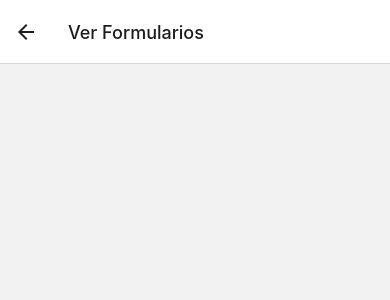
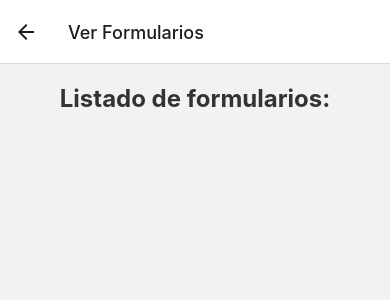
Before and after one commit to Juanse1998/IFarming, a React Native app: screen /FormListScreen in a window 390 px wide. Shown: the top 300 px of the page. Built offline with nearby package versions, Linux system fonts and the light colour scheme.

Commit message:
Se actualizaron los estilos

```diff
--- a/src/components/form/ListForm.jsx
+++ b/src/components/form/ListForm.jsx
@@ -1,7 +1,7 @@
-import React, { useState } from "react";
-import { View, Button, FlatList } from "react-native-web";
+import React from "react";
+import { View, Text, Button, FlatList, StyleSheet } from "react-native";
+import { connect } from "react-redux";
 import { removeForm } from "../../redux/actions/action";
-import { connect } from "react-redux";
 import { useNavigation } from '@react-navigation/native';
 
 const ListForm = ({ forms, removeForm }) => {
@@ -15,25 +15,79 @@
     navigation.navigate('EditFormScreen', { form: item });
   };
 
+  const formArray = Object.values(forms);
+
   return (
-    <View>
-      <FlatList
-          data={Object.values(forms)}
-          keyExtractor={item => item.id}
+    <View style={styles.container}>
+      <Text style={styles.title}>Listado de formularios:</Text>
+      <View style={{ flex: 1 }}>
+        <FlatList
+          data={formArray}
+          keyExtractor={(item) => item.id}
           renderItem={({ item }) => (
-          <View style={{ flexDirection: 'row', alignItems: 'center' }}>
-            <h3> {item.name} </h3>
-            <View style={{ flexDirection: 'row' }}>
-              <Button title="Ver" onPress={() => navigateSeeForm(item)} />
-              <Button title="Eliminar" onPress={() => removeForm(item.id)} />
-              <Button title="Editar" onPress={() => navigateEditForm(item)} />
+            <View style={styles.itemContainer}>
+              <Text style={styles.itemText}>{item.name}</Text>
+              <View style={styles.buttonContainer}>
+                <View style={styles.buttonWrapper}>
+                  <Button title="Ver" onPress={() => navigateSeeForm(item)} />
+                </View>
+                <View style={styles.buttonWrapper}>
+                  <Button title="Eliminar" onPress={() => removeForm(item.id)} />
+                </View>
+                <View style={styles.buttonWrapper}>
+                  <Button title="Editar" onPress={() => navigateEditForm(item)} />
+                </View>
+              </View>
             </View>
-          </View>
           )}
         />
+      </View>
     </View>
-  )
+  );
 }
+
+const styles = StyleSheet.create({
+  container: {
+    flex: 1,
+    padding: 20,
+    backgroundColor: '#f2f2f2',
+  },
+  title: {
+    fontSize: 24,
+    fontWeight: 'bold',
+    marginBottom: 20,
+    textAlign: 'center',
+    color: '#333',
+  },
+  itemContainer: {
+    flexDirection: 'row',
+    alignItems: 'center',
+    padding: 15,
+    marginBottom: 10,
+    borderRadius: 8,
+    backgroundColor: '#fff',
+    shadowColor: '#000',
+    shadowOpacity: 0.1,
+    shadowRadius: 5,
+    shadowOffset: { width: 0, height: 2 },
+    elevation: 3,
+  },
+  itemText: {
+    flex: 1,
+    fontSize: 18,
+    color: '#333',
+  },
+  buttonContainer: {
+    flexDirection: 'row',
+    alignItems: 'center',
+  },
+  buttonWrapper: {
+    marginLeft: 10,
+  },
+  contentButton: {
+    marginRight: 5
+  }
+});
 
 const mapStateToProps = state => ({
   forms: state.form.forms
```
